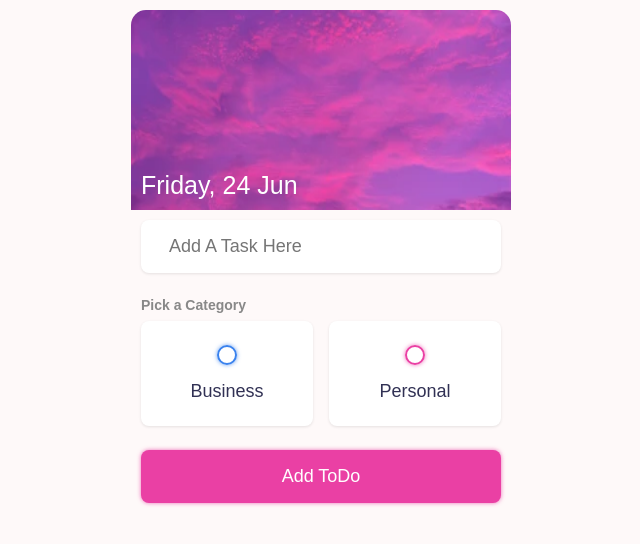
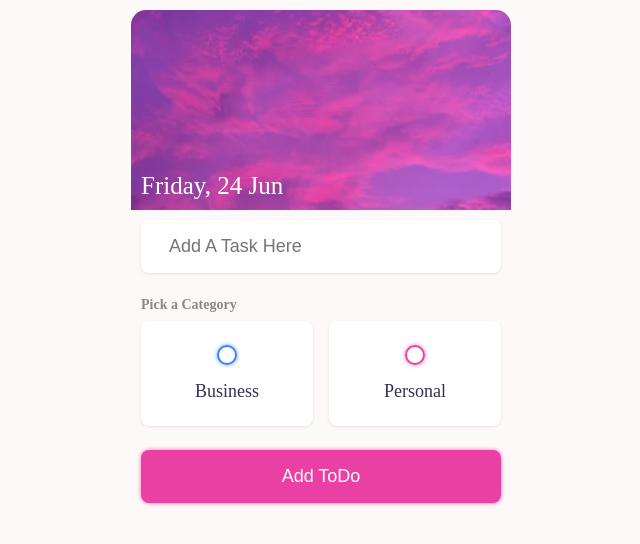
Before and after one commit to Melinigounder/to-do-app, a plain HTML site: page index.html in a window 1280 px wide. Shown: the whole page, without its empty margins (329-969 px from the left). Drawn offline with Linux system fonts and the light colour scheme.

Commit message:
font family out

```diff
--- a/css/stylesheet.css
+++ b/css/stylesheet.css
@@ -15,7 +15,7 @@
 *{margin: 0;
     padding: 0;
     box-sizing: border-box;
-    font-family:'montserrat' sans-serif;
+
 }
 
 input:not([type="radio"]):not([type="checkbox"]),button{
@@ -32,7 +32,6 @@ body{
   padding: 0;
   margin: 0;
   background-color: rgba(252, 204, 204, 0.1);
-  font-family: 'Titillium Web', sans-serif
 }
 
 .container{
@@ -57,7 +56,7 @@ body{
     left: 10px;
     color: #FFF;
     font-size: 25px;
-    font-family: 'Titillium Web', sans-serif;
+
 }
 
 
```
